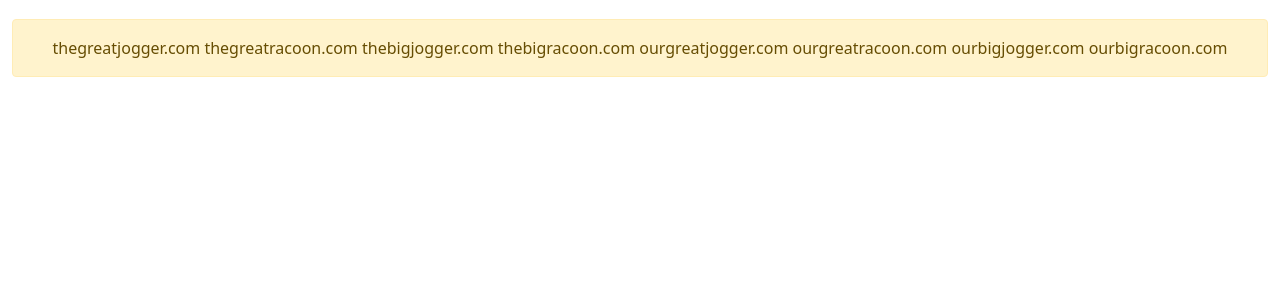
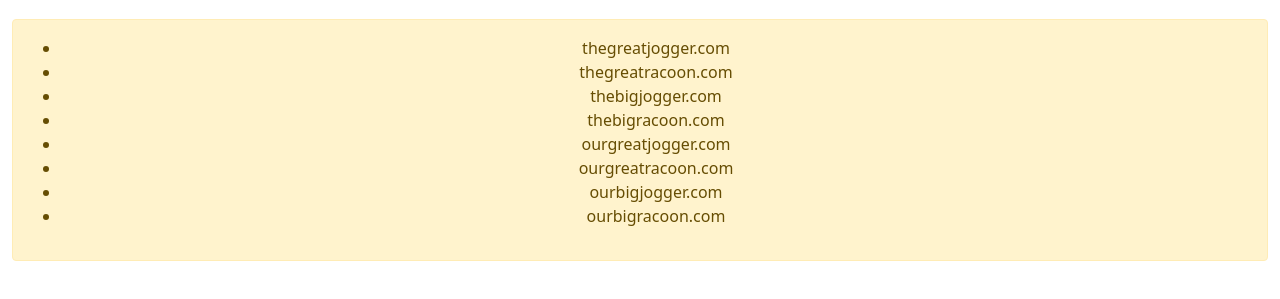
Before and after one commit to donpablohdf/generador-dominios, a plain HTML site: page index.html in a window 1280 px wide. Shown: the part 101-400 px from the top of the page. Drawn offline with nearby package versions, Linux system fonts and the light colour scheme.

Commit message:
Crear lista en app.js y cambiar a div el tipo elemento

```diff
--- a/app.js
+++ b/app.js
@@ -28,11 +28,11 @@ function crearNombreDeDominio(arr1,arr2,arr3){
 }
 
 function agregarElementosID(arr4){
-    var elementos ="";
+    var elementos ="<ul>";
     arr4.forEach(function(data){
-      elementos = elementos + " " + data;
+      elementos = elementos + "<li>" + data + "</li>";
     })
-    return elementos;
+    return elementos + "</ul>";
 }
 // salida al ID
 let salidaID= agregarElementosID(crearNombreDeDominio(PRONOUN, ADJ, NOUN));
--- a/index.html
+++ b/index.html
@@ -14,7 +14,7 @@
   <body>
     <div class="container-fluid text-center">
       <h1 class="mt-5">Domain Generator</h1>
-      <p id="elementos" class="alert alert-warning mt-4">Creando...</p>
+      <div id="elementos" class="alert alert-warning mt-4">Creando...</div>
     </div>
     <!-- Optional JavaScript -->
     <script src="https://cdn.jsdelivr.net/npm/bootstrap@5.1.3/dist/js/bootstrap.bundle.min.js" integrity="sha384-ka7Sk0Gln4gmtz2MlQnikT1wXgYsOg+OMhuP+IlRH9sENBO0LRn5q+8nbTov4+1p" crossorigin="anonymous"></script>
```
